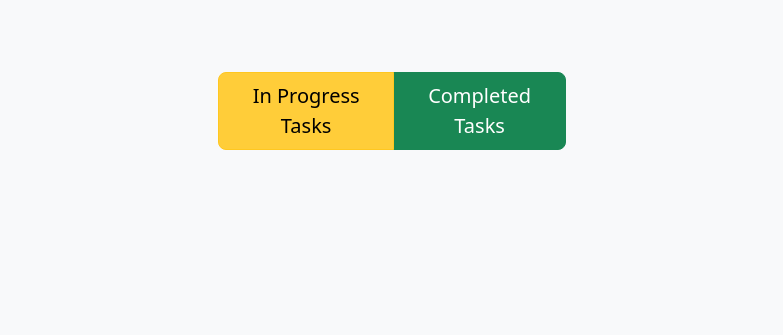
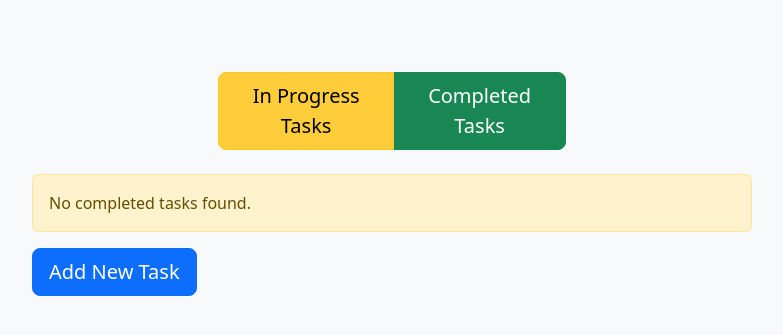
Before and after one commit to MoMaherB/Biomedical-maintenance-system-Webstack-Portfolio-Project, a Flask app: page /departments/2/in_progress_tasks/ in a window 1280 px wide. Shown: the part 56-391 px from the top of the page, without its empty margins (248-1031 px from the left). Run offline with Flask 3, Linux system fonts and the light colour scheme; data comes from the database, SQL or seed files in the repository; both versions use the stored data as it was after the commit.

Commit message:
-update add_task and it's form.- update in progress and completed.

```diff
--- a/maintenance_system/Templates/add_task.html
+++ b/maintenance_system/Templates/add_task.html
@@ -45,7 +45,9 @@
 				<br>
 
 				<!-- Machine -->
+				{% if form.model.data %}
 				{{ form.machine.label(class="form-label") }}
+				{% endif %}
 				<div>
 					{% for machine_id, machine_name in form.machine.choices %}
 					<div>
--- a/maintenance_system/Templates/in_progress_tasks.html
+++ b/maintenance_system/Templates/in_progress_tasks.html
@@ -13,6 +13,7 @@
 		</div>
 	</div>
 	<div class="row justify-content-center">
+		{% if tasks %}
 		{% for task in tasks %}
 		<div class="col-md-8 mb-4">
 			<div class="card shadow-sm">
@@ -93,6 +94,15 @@
 			</div>
 		</div>
 		{% endfor %}
+		{% else %}
+		<div class="col-md-8">
+			<div class="alert alert-warning" role="alert">
+				No completed tasks found.
+			</div>
+			<a href="{{ url_for('add_task', department_id=department.id) }}" class="btn btn-primary btn-lg">Add New
+				Task</a>
+		</div>
+		{% endif %}
 	</div>
 </div>
 {% endblock %}
--- a/maintenance_system/forms.py
+++ b/maintenance_system/forms.py
@@ -101,5 +101,5 @@ class TaskForm(FlaskForm):
 	governorate = SelectField('Governorate',choices=[('', 'Choose a governorate')], validators=[DataRequired()])
 	device = SelectField('Device', choices=[('', 'Choose a device')], validators=[DataRequired()])
 	model = SelectField('Model',  choices=[('', 'Choose a device')], validators=[DataRequired()])
-	machine = SelectMultipleField('Machine',  choices=[('', 'Choose a device')], validators=[DataRequired()])
-	user = SelectMultipleField('Engineer(s) / Technichan(s)',choices=[('', 'Choose an Engineer/ Technicain')], validators=[DataRequired()])
+	machine = SelectMultipleField('Machine', validators=[DataRequired()])
+	user = SelectMultipleField('Engineer(s) / Technichan(s)', validators=[DataRequired()])
--- a/maintenance_system/routes.py
+++ b/maintenance_system/routes.py
@@ -357,12 +357,13 @@ def add_task(department_id):
     form = TaskForm()
 
     # Populate initial choices
-    form.user.choices += [(user.id, user.username) for user in department.members]
+    form.user.choices = [(user.id, user.username) for user in department.members]
     form.governorate.choices += [
     (hospital.governorate, hospital.governorate)
     for hospital in db.session.query(Hospital.governorate).group_by(Hospital.governorate).all()]
 
     form.device.choices += [(device.id, device.name) for device in department.devices]
+    form.machine.choices = []
 
 
     # Handle governorate selection
@@ -405,7 +406,7 @@ def add_task(department_id):
         db.session.add(task)
         db.session.commit()
         flash('Task has been created successfully!', 'success')
-        return redirect(url_for('tasks', department_id=department_id))
+        return redirect(url_for('in_progress_tasks', department_id=department_id))
 
     return render_template('add_task.html', form=form, department=department)
 
```
Also changed, not shown: maintenance_system/Templates/completed_tasks.html (+11 -1 lines), instance/maintenance_system.db.
